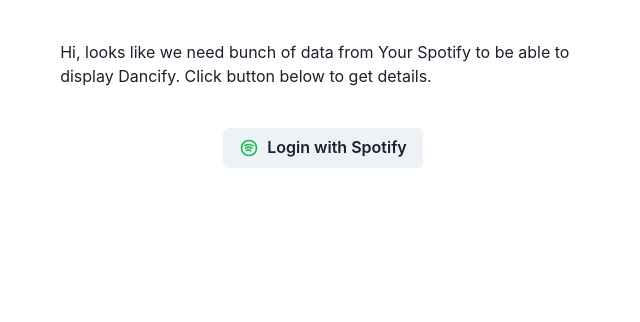
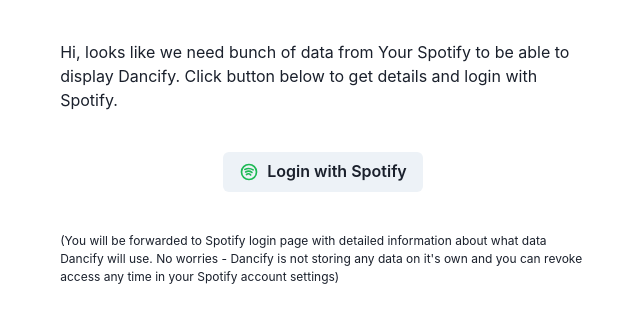
Before and after one commit to kperwel/dancify, a Next.js app: page /login in a window 1280 px wide. Shown: the top 322 px of the page, without its empty margins (317-957 px from the left). Built offline with nearby package versions, Linux system fonts and the light colour scheme.

Commit message:
feat: Detailed data access description

```diff
--- a/pages/login.tsx
+++ b/pages/login.tsx
@@ -19,12 +19,16 @@
     return <Container p="10">
         <VStack spacing="10">
             <Text>
-                Hi, looks like we need bunch of data from Your Spotify to be able to display Dancify. Click button below to get details.
+                Hi, looks like we need bunch of data from Your Spotify to be able to display Dancify. Click button below to get details and login with Spotify.
             </Text>
 
             <Button leftIcon={<SpotifyIcon width="5" height="5" color="#1DB954" />} onClick={() => router.replace("/api/login")}>
                 Login with Spotify
             </Button>
+
+            <Text fontSize="xs">
+                (You will be forwarded to Spotify login page with detailed information about what data Dancify will use. No worries - Dancify is not storing any data on it's own and you can revoke access any time in your Spotify account settings)
+            </Text>
         </VStack>
     </Container>
 }
```
